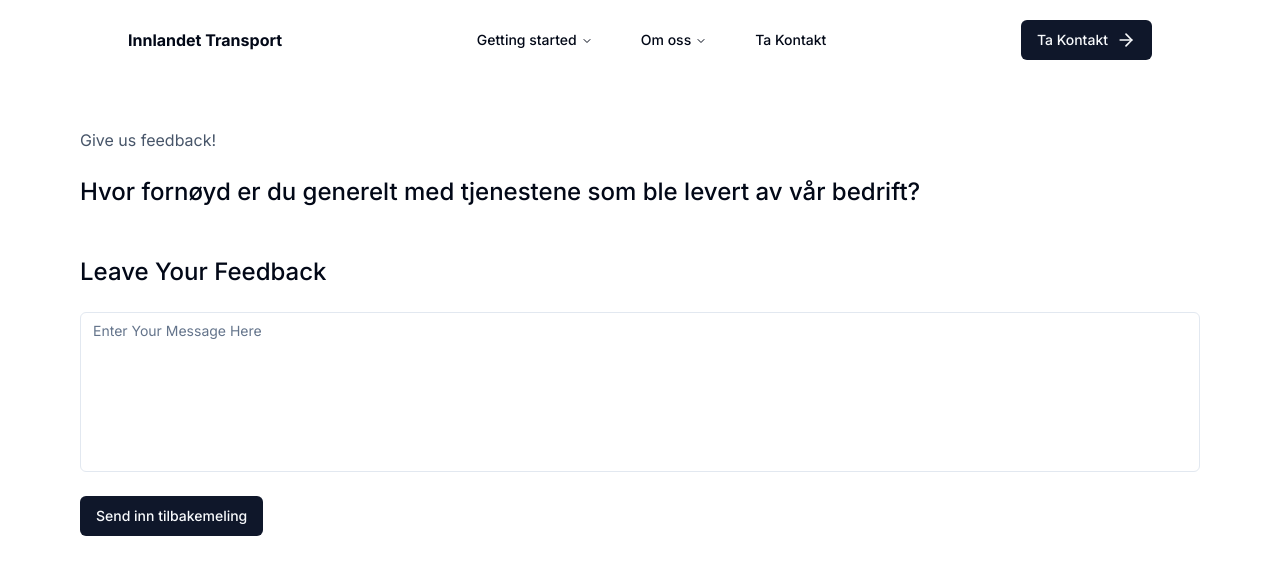
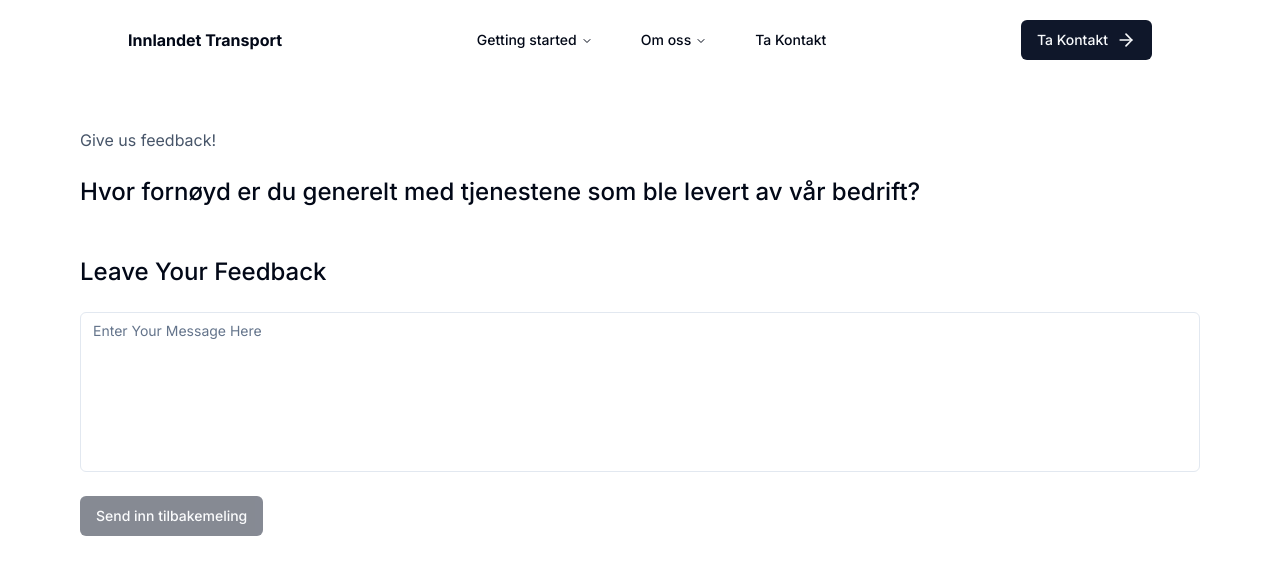
Before and after one commit to Nikolas-Vardeberg/booking-system, a Next.js app: page /feedback in a window 1280 px wide. Shown: the top 574 px of the page. Built offline with nearby package versions, Linux system fonts and the light colour scheme.

Commit message:
feat: creating feedback and setting cookies

```diff
--- a/app/feedback/page.tsx
+++ b/app/feedback/page.tsx
@@ -1,3 +1,5 @@
+"use client"
+
 import MaxWidthWrapper from "@/components/MaxWidthWrapper";
 import { Card, CardContent, CardHeader } from "@/components/ui/card";
 import Link from "next/link";
@@ -8,19 +10,72 @@ import { FeedbackType } from "@prisma/client";
 import { Input } from "@/components/ui/input";
 import { Textarea } from "@/components/ui/textarea";
 import { Button } from "@/components/ui/button";
+import { createFeedback } from "@/lib/getServerSideProps";
+import toast from "react-hot-toast";
+import Cookies from 'js-cookie';
 
-const page = async() => {
+
+const page = () => {
+    const [selectedFeedback, setSelectedFeedback] = useState(null);
+    const [comment, setComment] = useState("");
+    const feedbackSubmitted = Cookies.get('feedbackSubmitted');
+
+    const handleFeedbackClick = (type) => {
+        setSelectedFeedback(type);
+    };
+
+    const handleCommentChange = (event) => {
+        setComment(event.target.value);
+    };
+
+    const handleSubmit = async (event) => {
+        event.preventDefault(); // Prevent the default form submission behavior
+
+        // Check if feedback has already been submitted
+        if (Cookies.get('feedbackSubmitted')) {
+            toast("You have already sent feedback.");
+            return; // Exit the function if feedback has already been submitted
+        }
+
+        if (selectedFeedback === null) {
+            toast("Please select a feedback type before submitting.");
+            return; // Exit the function if no feedback type is selected
+        }
+
+        try {
+            const feedback = await createFeedback(selectedFeedback, comment);
+            toast.success("Feedback submitted successfully");
+            // Set a cookie indicating that feedback has been submitted
+            Cookies.set('feedbackSubmitted', 'true', { expires: 365 }); // Cookie expires in 365 days
+            // Optionally, clear the form or show a success message
+            setSelectedFeedback(null);
+            setComment("");
+        } catch (error) {
+            toast.error("Error submitting feedback: " );
+            // Optionally, show an error message
+        }
+    };
+
 
     return(
         <>
-             <MaxWidthWrapper className="mt-12">
+             <MaxWidthWrapper className="mt-12 transition-all">
+            {feedbackSubmitted ? (
+                <div className="text-center text-2xl font-bold mb-4">
+                    You have already sent feedback. Thank you!
+                </div>
+            ) : (
                 <div className="space-y-6">
                 <h3 className="text-md text-slate-600">Give us feedback!</h3>
                 <h2 className="text-2xl font-medium">Hvor fornøyd er du generelt med tjenestene som ble levert av vår bedrift?</h2>
 
-                    <div className="flex flex-row space-x-10">
+                {/* Responsive grid container */}
+                <div className="grid grid-cols-1 sm:grid-cols-2 md:grid-cols-3 lg:grid-cols-5 gap-4">
                     {Object.values(FeedbackType).map((type, index) => (
-                            <Card key={index} className="p-8 flex flex-col items-center justify-center bg-slate-100">
+                        <Card key={index}
+                            className={`p-8 flex flex-col items-center justify-center bg-slate-100 transition-all ${selectedFeedback === type ? 'border-black border-2 bg-white' : ''}`}
+                            onClick={() => handleFeedbackClick(type)}
+                        >
                             <CardContent className="flex flex-col items-center justify-center space-y-4">
                                 <div className="text-center text-5xl">
                                     {type === 'VERYBAD' && '😞'}
@@ -44,13 +99,13 @@ const page = async() => {
                 <div className="space-y-6 mt-10">
                     <h2 className="text-2xl font-medium">Leave Your Feedback</h2>
                     <div>
-                            <Textarea className="resize-none h-40" placeholder="Enter Your Message Here"/>
+                        <Textarea className="resize-none h-40" placeholder="Enter Your Message Here" value={comment} onChange={handleCommentChange}/>
                     </div>
                 </div>
 
-                    <Button type="submit">Send inn tilbakemeling</Button>
-
+                <Button type="submit" onClick={handleSubmit} disabled={selectedFeedback === null}>Send inn tilbakemeling</Button>
             </div>
+            )}
         </MaxWidthWrapper>
             </>
     )
--- a/lib/getServerSideProps.ts
+++ b/lib/getServerSideProps.ts
@@ -1,6 +1,7 @@
 "use server"
 
 import { prisma } from "@/lib/db"
+import { FeedbackType } from "@prisma/client";
 
 export const handleDelete = async ({itemId}: any) => {
     await prisma.service.delete({
@@ -9,6 +10,22 @@ export const handleDelete = async ({itemId}: any) => {
         },
     });
 };
+
+export async function createFeedback(feedbackType: FeedbackType, comment: string) {
+    try {
+       const feedback = await prisma.feedback.create({
+         data: {
+           feedback: feedbackType, // Corrected property name to match the schema
+           comment: comment,
+           createdAt: new Date(),
+         },
+       });
+       return feedback;
+    } catch (error) {
+       console.error("Error creating feedback:", error);
+       throw error;
+    }
+}
 
 
 export const handleUpdate = async ({itemId}: any) => {
--- a/package.json
+++ b/package.json
@@ -25,6 +25,7 @@
     "clsx": "^2.1.0",
     "date-fns": "^3.6.0",
     "jose": "^5.2.4",
+    "js-cookie": "^3.0.5",
     "lucide-react": "^0.368.0",
     "luxon": "^3.0.4",
     "moment": "^2.29.4",
@@ -33,6 +34,7 @@
     "react": "^18",
     "react-calendar": "^4.8.0",
     "react-dom": "^18",
+    "react-hot-toast": "^2.4.1",
     "react-select": "^5.7.0",
     "s3-sdk": "^1.0.4",
     "styled-components": "^6.1.8",
```
Also changed, not shown: providers/toast-provider.tsx (added, +9 -0 lines), 1 other file (tests, documents, lock files or other folders). Lines whose indentation alone changed are shown as unchanged.
